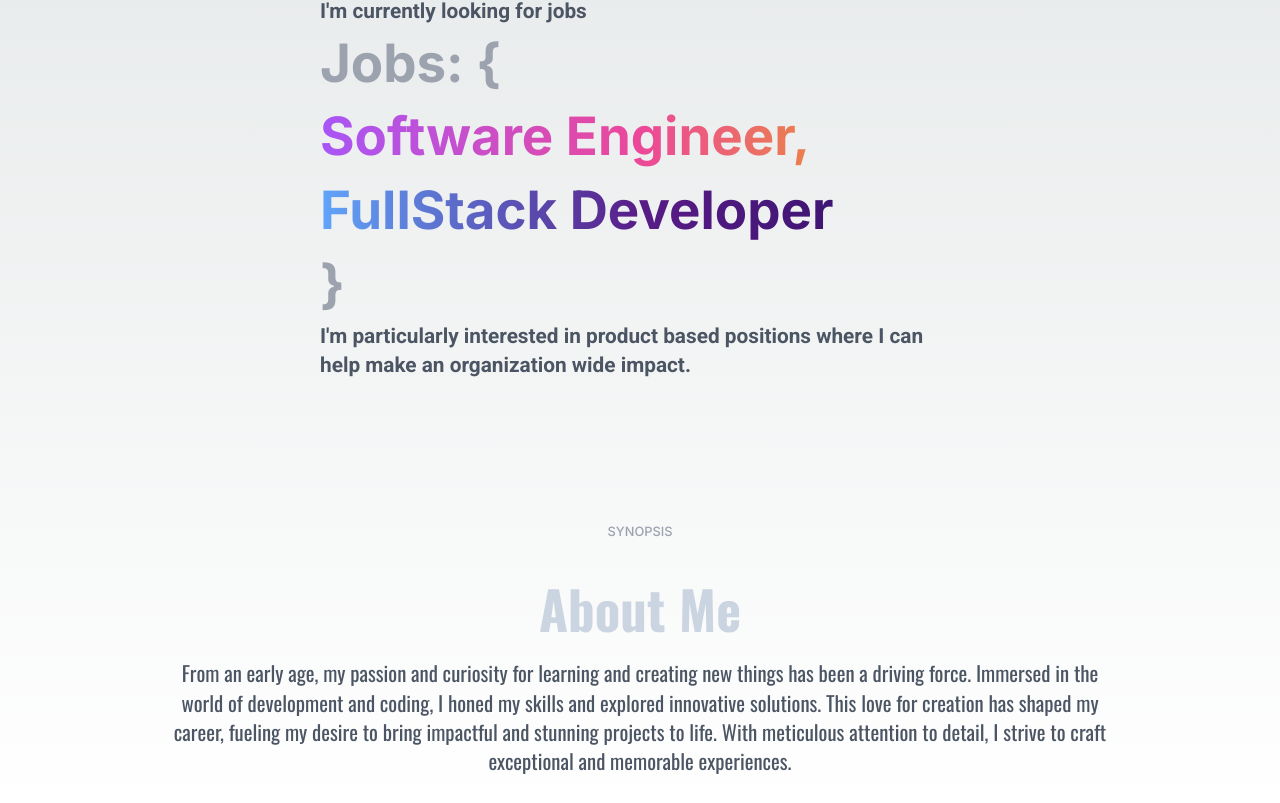
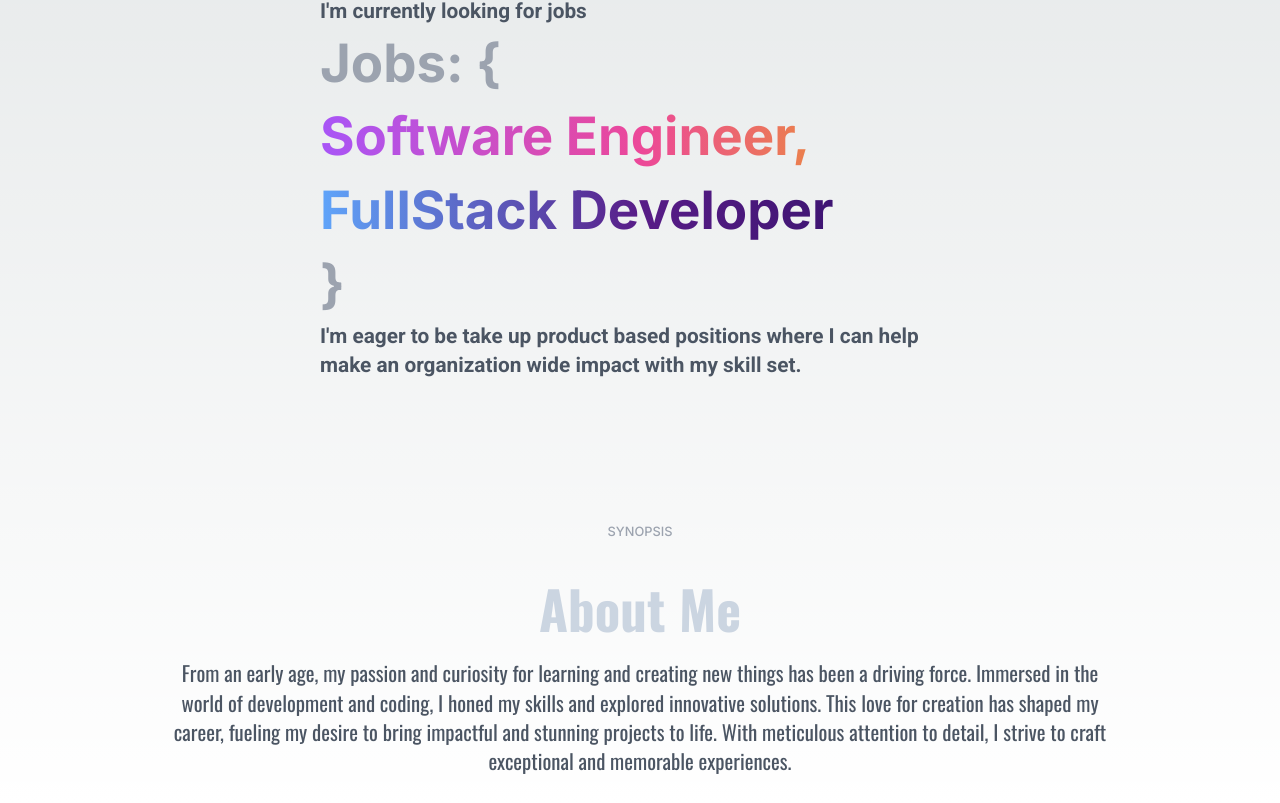
Before and after one commit to fazil-syed/SyedFazilPortfolio, a Next.js app: page / in a window 1280 px wide. Shown: the part 721-1524 px from the top of the page. Built offline with nearby package versions, Linux system fonts and the light colour scheme.

Commit message:
content changes

```diff
--- a/components/Jobs.jsx
+++ b/components/Jobs.jsx
@@ -26,8 +26,8 @@ const Jobs = () => {
         <p
           className={`text-gray-600 text-small-semibold lg:text-base1-semibold ${roboto.className}`}
         >
-          I'm particularly interested in product based positions where I can
-          help make an organization wide impact.
+          I'm eager to be take up product based positions where I can help make
+          an organization wide impact with my skill set.
         </p>
       </div>
     </div>
```
